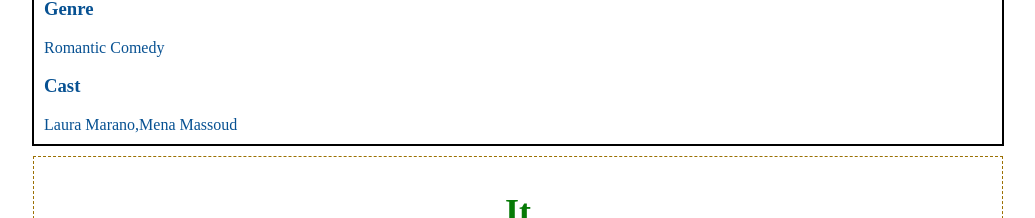
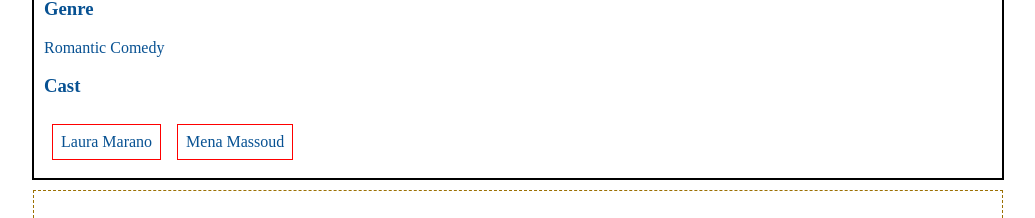
Before and after one commit to Fmahboob/F_Mahboob_MAD400Assignments_MyFavouriteMovies2, an Angular app in the folder F_Mahboob_MyFavoutieMovies/: page / in a window 1280 px wide. Shown: the part 705-923 px from the top of the page, without its empty margins (122-1157 px from the left). Built offline with nearby package versions, Linux system fonts and the light colour scheme.

Commit message:
Add css for last movie

```diff
--- a/F_Mahboob_MyFavoutieMovies/src/app/content-card/content-card.component.html
+++ b/F_Mahboob_MyFavoutieMovies/src/app/content-card/content-card.component.html
@@ -3,4 +3,4 @@
 <div class="creator"><h3>Director</h3>{{ movie?.creator }}</div>
 <div class="description"><h3>Description</h3>{{ movie?.description}}</div>
 <div *ngIf="movie?.type"class="type"><h3>Genre</h3>{{ movie?.type }}</div>
-<div *ngIf="movie?.tags" class="tags"><h3>Cast</h3>{{ movie?.tags}}</div>
+<div *ngIf="movie?.tags"><h3>Cast</h3><span *ngFor="let tag of movie?.tags" class="tag">{{ tag }}</span></div>
--- a/F_Mahboob_MyFavoutieMovies/src/app/content-card/content-card.component.scss
+++ b/F_Mahboob_MyFavoutieMovies/src/app/content-card/content-card.component.scss
@@ -27,9 +27,20 @@
 
 }
 
-
+.tag{
+    border: 1px solid red;
+    padding: 8px;
+    display: inline-block;
+    margin: 8px;
+}
 :host.is-first{
     border: 2px solid black;
 
 
 }
+:host.is-last{
+    border: 2px dashed rgb(49, 201, 117);
+    color: rgb(60, 5, 148);
+
+
+}
--- a/F_Mahboob_MyFavoutieMovies/src/app/content-list/content-list.component.html
+++ b/F_Mahboob_MyFavoutieMovies/src/app/content-list/content-list.component.html
@@ -1,4 +1,3 @@
 
-<app-content-card *ngFor="let movie of allMovies; index as i; first as isFirst"
-[movie]="movie" [class.is-first]="isFirst">
-</app-content-card>
+<app-content-card *ngFor="let movie of allMovies; index as i; first as isFirst; last as isLast"
+[movie]="movie" [class.is-first]="isFirst" [class.is-last]="isLast"></app-content-card>
```
